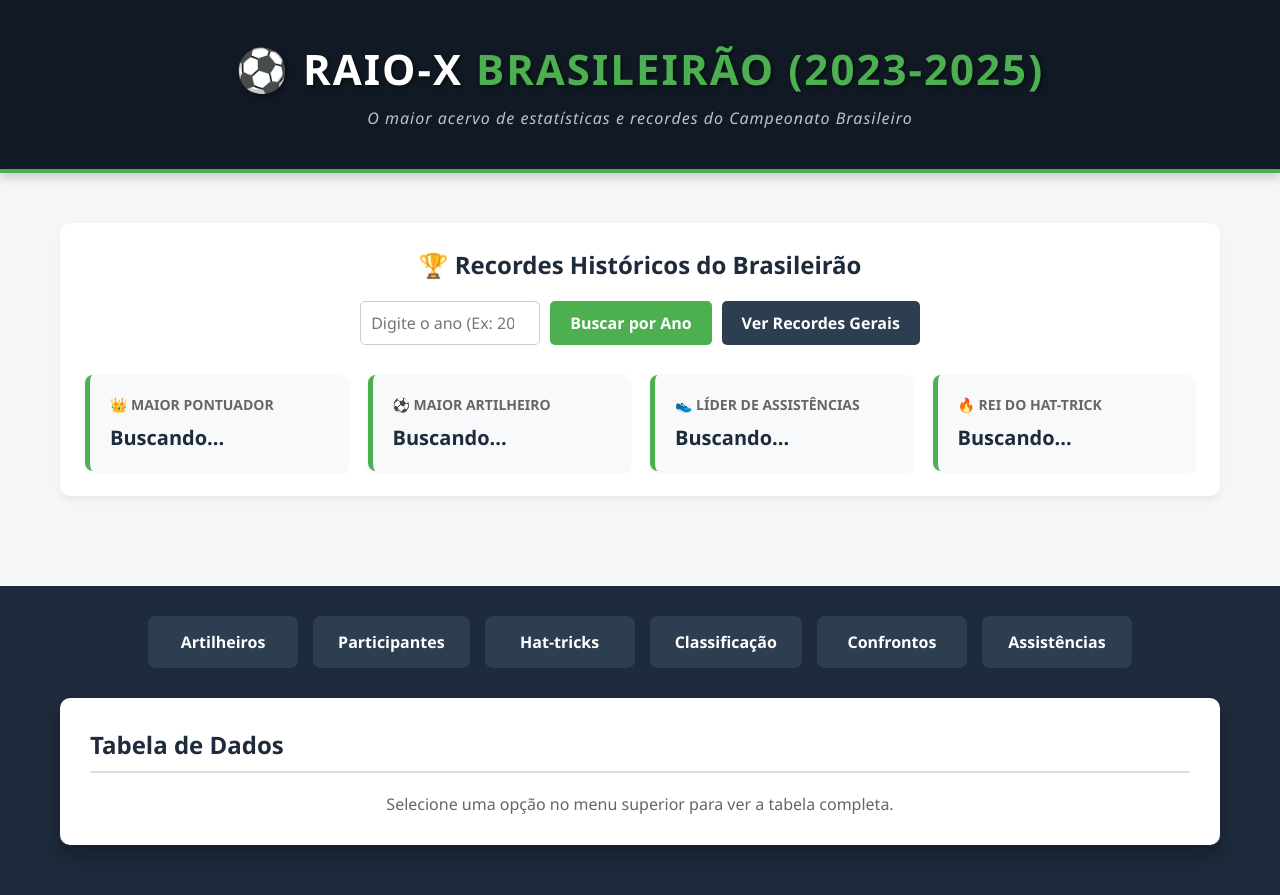
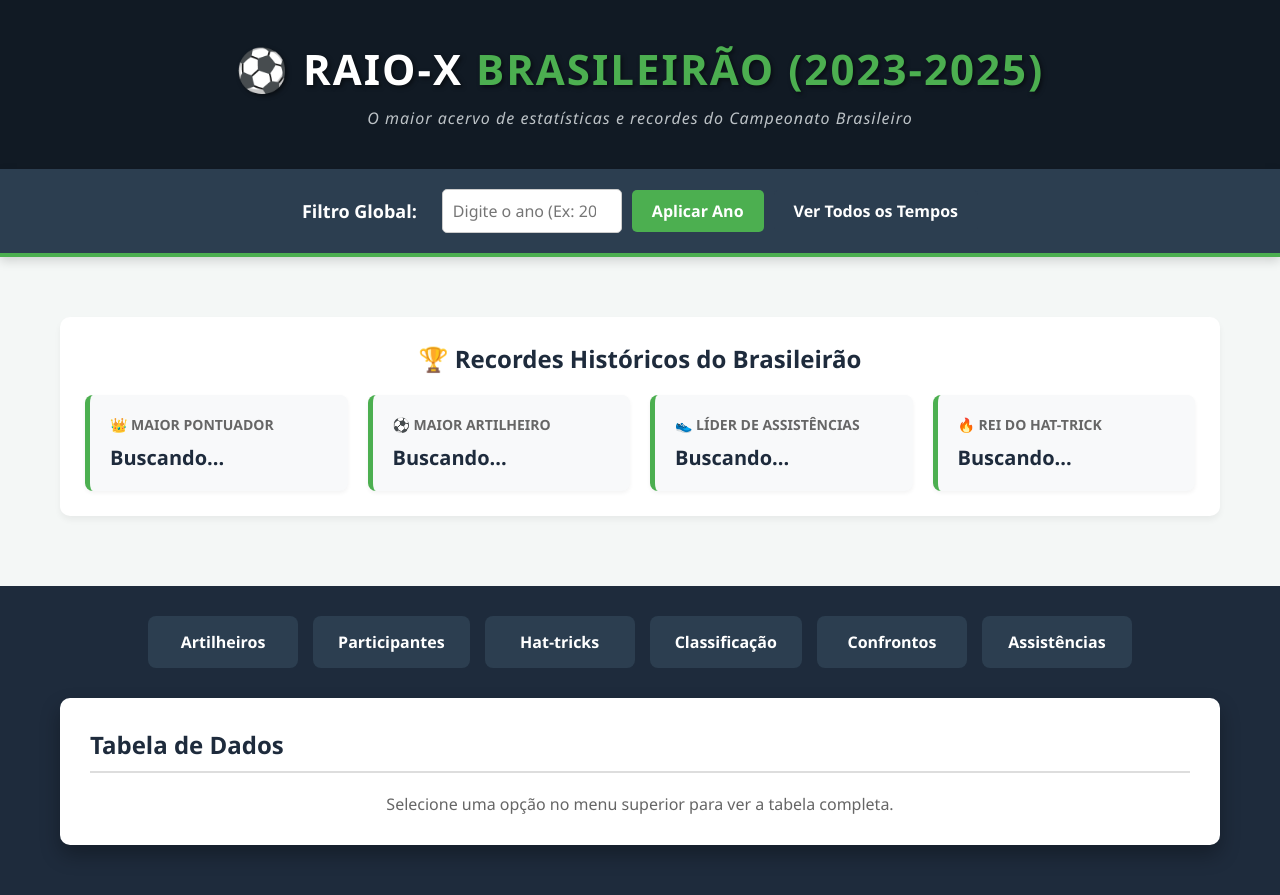
Before and after one commit to WesleiSantos13/crawler_Brasileirao, a Flask app: page / in a window 1280 px wide. Run offline with Flask 3, Linux system fonts and the light colour scheme; data that the repository does not hold is empty.

Commit message:
Update index.html

```diff
--- a/templates/index.html
+++ b/templates/index.html
@@ -8,25 +8,24 @@
 </head>
 <body>
 
-    <!-- 1. CABEÇALHO -->
-    <header class="main-header">
+    <header class="main-header" style="margin-bottom: 0; border-bottom: none;">
         <h1>⚽ Raio-X <span class="highlight">Brasileirão (2023-2025)</span></h1>
         <p>O maior acervo de estatísticas e recordes do Campeonato Brasileiro</p>
     </header>
 
-    <!-- PRIMEIRA METADE: RESUMO GERAL -->
-    <main class="container">
+    <section style="background-color: #2c3e50; padding: 20px; text-align: center; border-bottom: 4px solid #4CAF50; box-shadow: 0 4px 10px rgba(0,0,0,0.15);">
+        <div class="filtro-ano" style="margin-bottom: 0; align-items: center;">
+            <strong style="color: white; font-size: 18px; margin-right: 15px;">Filtro Global:</strong>
+            <input type="number" id="input-ano" placeholder="Digite o ano (Ex: 2023)">
+            <button class="btn-atualizar" onclick="atualizarPorAno()">Aplicar Ano</button>
+            <button class="btn-reset" onclick="carregarTopEstatisticas()">Ver Todos os Tempos</button>
+        </div>
+    </section>
+
+    <main class="container" style="margin-top: 30px;">
         <section class="estatisticas-section">
             <h2 id="titulo-estatisticas">🏆 Recordes Históricos do Brasileirão</h2>
 
-            <!-- 2. FILTROS GLOBAIS (Logo abaixo do título) -->
-            <div class="filtro-ano">
-                <input type="number" id="input-ano" placeholder="Digite o ano (Ex: 2023)">
-                <button class="btn-atualizar" onclick="atualizarPorAno()">Buscar por Ano</button>
-                <button class="btn-reset" onclick="carregarTopEstatisticas()">Ver Recordes Gerais</button>
-            </div>
-
-            <!-- 3. RESUMO (CARDS) -->
             <div class="cards-grid">
                 <div class="card">
                     <h3 id="label-campeao">👑 Maior Pontuador</h3>
@@ -48,12 +47,9 @@
         </section>
     </main>
 
-    <!-- SEGUNDA METADE: MENU E TABELA UNIDOS -->
-    <!-- Este bloco escuro vai de ponta a ponta e "abraça" o menu e a tabela -->
-    <section style="background-color: #1e2b3c; padding: 20px 0 50px 0; margin-top: 20px;">
+    <section style="background-color: #1e2b3c; padding: 20px 0 50px 0;">
 
-        <!-- 4. MENU DE NAVEGAÇÃO -->
-        <nav class="top-nav" style="padding: 10px 20px 30px 20px;">
+        <nav class="top-nav" style="padding: 10px 20px 30px 20px; background: transparent;">
             <button onclick="carregarDados('artilharia')">Artilheiros</button>
             <button onclick="carregarDados('participantes')">Participantes</button>
             <button onclick="carregarDados('hattricks')">Hat-tricks</button>
@@ -62,7 +58,6 @@
             <button onclick="carregarDados('assistencias')">Assistências</button>
         </nav>
 
-        <!-- 5. DETALHES (TABELA) -->
         <div class="container" style="padding-top: 0; padding-bottom: 0;">
             <div style="background: white; padding: 30px; border-radius: 10px; box-shadow: 0 10px 20px rgba(0,0,0,0.3);">
                 <h2 id="titulo-pagina" style="color: #1e2b3c; border-bottom: 2px solid #ddd; padding-bottom: 10px; margin-bottom: 20px;">Tabela de Dados</h2>
```
